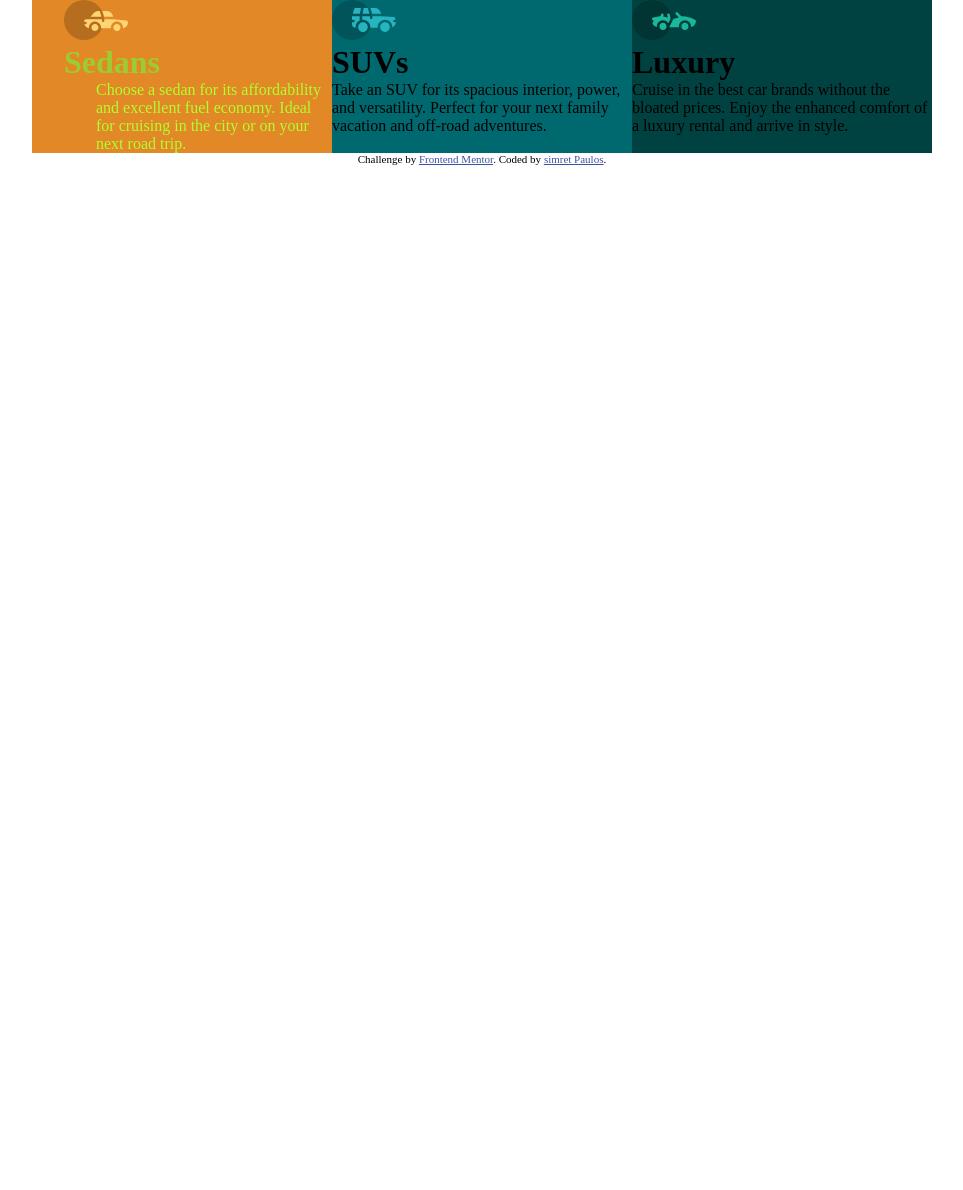
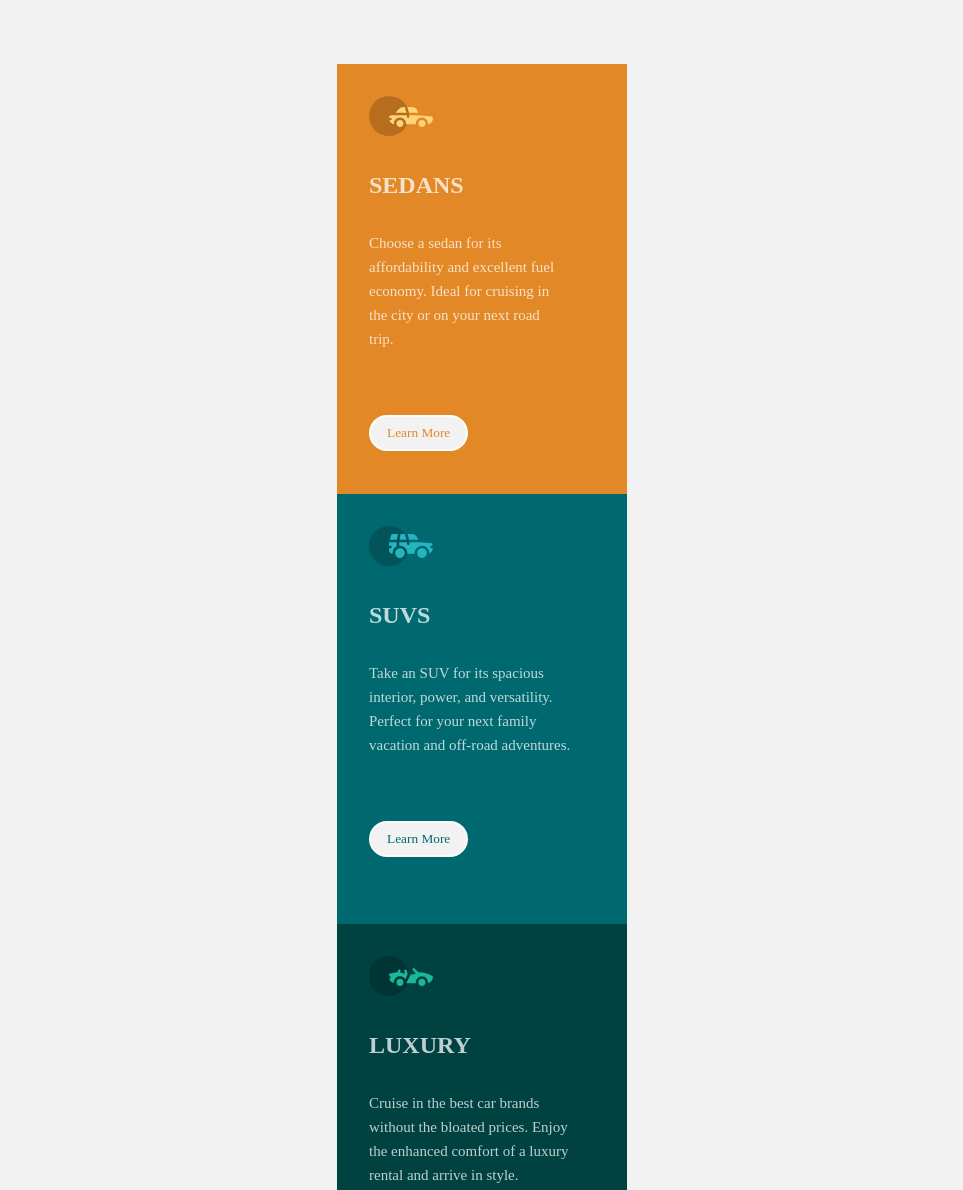
Before and after one commit to simretB05/3-column-cars-, a plain HTML site: page index.html in a window 1280 px wide. Shown: the top 1190 px of the page, without its empty margins (158-1121 px from the left). Before the commit the page ends 800 px from the top, so only its background shows below. Drawn offline with Linux system fonts and the light colour scheme; a web font is replaced by a local one.

Commit message:
last commit

```diff
--- a/index.html
+++ b/index.html
@@ -10,41 +10,43 @@
   <title>Frontend Mentor | 3-column preview card component</title>
 
   <!-- Feel free to remove these styles or customise in your own stylesheet 👍 -->
-
 </head>
 <body>
+  <section class="section">
   <div class="container">
-  <div class="card-holder">
-  <img class="card-holder__image" src="./images/icon-sedans.svg" alt="sedan-car image">
-  <div class="card-holder__section">
-  <h1 class="card-holder__title">Sedans</h1>
-  <p class="card-holder__bodycopy">Choose a sedan for its affordability and excellent fuel economy. Ideal for cruising in the city
+   <div class="sedan-card">
+    <img class="sedan-card__image" src="./images/icon-sedans.svg" alt="sedan-car image">
+     <div class="sedan-card__section">
+      <h1 class="sedan-card__title">SEDANS</h1>
+        <p class="sedan-card__bodycopy">Choose a sedan for its affordability and excellent fuel economy. Ideal for cruising in the city
            or on your next road trip.</p>
+           <button class="sedan-card__btn">Learn More</button>
      </div>
   </div>
-  <div class="card-suv">
-  <img src="./images/icon-suvs.svg" alt="suv-car image">
-
-  <div class="SUVs">
-    <h1>SUVs</h1>
-  <p>Take an SUV for its spacious interior, power, and versatility. Perfect for your next family vacation
+  <div class="suv-card">
+    <img class ="suv-card__image"src="./images/icon-suvs.svg" alt="suv-car image">
+      <div class="suv-card__section">
+        <h1 class="suv-card__title">SUVS</h1>
+          <p class="suv-card__bodycopy">Take an SUV for its spacious interior, power, and versatility. Perfect for your next family vacation
             and off-road adventures.</p>
+            <button class="suv-card__btn">Learn More</button>
       </div>
       </div>
-  <div class="card-luxury">
-  <img src="./images/icon-luxury.svg" alt="luxury-car image">
-  <div class="Luxury">
-    <h1>Luxury</h1>
-
-  <p>Cruise in the best car brands without the bloated prices. Enjoy the enhanced comfort of a luxury
+  <div class="luxury-card">
+    <img class ="luxury-card__image"src="./images/icon-luxury.svg" alt="luxury-car image">
+      <div class="luxury-card__section">
+       <h1 class="luxury-card__title">LUXURY</h1>
+        <p class="luxury-card__bodycopy">Cruise in the best car brands without the bloated prices. Enjoy the enhanced comfort of a luxury
          rental and arrive in style.</p>
+         <button class="luxury-card__btn">Learn More</button>
      </div>
     </div>
     </div>
+
   <div class="attribution">
     Challenge by <a href="https://www.frontendmentor.io?ref=challenge" target="_blank">Frontend Mentor</a>.
     Coded by <a href="#">simret Paulos</a>.
     </div>
-
+  </section>
 </body>
 </html>
--- a/partials/_typography.scss
+++ b/partials/_typography.scss
@@ -0,0 +1,25 @@
+@font-face {
+  font-family: "Lexend Deca";
+  font-style: normal;
+  font-weight: 400;
+  src: url(https://fonts.gstatic.com/s/lexenddeca/v9/K2F1fZFYk-dHSE0UPPuwQ5qnJy8.woff2)
+    format("woff2");
+}
+font-face {
+  font-family: "Big Shoulders Display";
+  font-style: normal;
+  font-weight: 100;
+  font-display: swap;
+  src: url(https://fonts.gstatic.com/s/bigshouldersdisplay/v4/fC1xPZJEZG-e9gHhdI4-NBbfd2ys3SjJCx1Ur-DsBpc.woff2)
+    format("woff2");
+}
+@mixin mobile {
+  @media (min-width: $mobile-breakpoint) {
+    @content;
+  }
+}
+@mixin desktop {
+  @media (min-width: $desktop-breakpoint) {
+    @content;
+  }
+}
--- a/partials/_variables.scss
+++ b/partials/_variables.scss
@@ -0,0 +1,2 @@
+$mobile-breakpoint: 375px;
+$desktop-breakpoint: 1440px;
--- a/styles.scss
+++ b/styles.scss
@@ -6,39 +6,149 @@
   margin: 0;
   padding: 0;
   box-sizing: border-box;
+  font-family: "Lexend Deca";
+}
+.section {
+  @include desktop {
+    display: block;
+    margin: 0 auto;
+    padding: 16rem 8rem;
+  }
 }
 .container {
-  display: flex;
-  justify-content: center;
-  flex-wrap: wrap;
+  background-color: $light-gray;
+  padding: 4rem 0 4rem 0;
+  @include desktop {
+    display: flex;
+    justify-content: center;
+    padding: 6rem 17rem 6rem 17rem;
+  }
 }
-.card-holder {
-  width: 300px;
+.sedan-card {
+  margin: 0 auto;
+  width: 290px;
+  height: 430px;
   background-color: $Bright-orange;
+  @include desktop {
+    margin: 0;
+  }
   &__image {
-    padding-left: 2rem;
+    padding: 2rem 2rem;
   }
   &__section {
     padding-left: 2rem;
   }
   &__title {
-    color: $light-gray;
-    color: yellowgreen;
+    color: $Transparent-white;
+    font-family: "Big Shoulders Display";
+    margin-bottom: 2rem;
   }
   &__bodycopy {
-    padding-left: 2rem;
-    color: greenyellow;
+    width: 225px;
+    margin-bottom: 4rem;
+    font-size: 15px;
+    color: $Transparent-white;
+    line-height: 1.5rem;
+    padding-right: 2rem;
+  }
+  &__btn {
+    padding: 0.5rem 1rem;
+    background-color: $light-gray;
+    border: 0.15rem solid $Transparent-white;
+    border-radius: 25rem;
+    color: $Bright-orange;
+  }
+  &__btn:hover {
+    background-color: $Bright-orange;
+    cursor: pointer;
+    color: $light-gray;
+    cursor: pointer;
   }
 }
-.card-suv {
-  width: 300px;
+.suv-card {
+  margin: 0 auto;
+  width: 290px;
+  height: 430px;
   background-color: $Dark-cyan;
+  @include desktop {
+    margin: 0;
+  }
+
+  &__image {
+    padding: 2rem 2rem;
+  }
+  &__section {
+    padding-left: 2rem;
+  }
+  &__title {
+    color: $Transparent-white;
+    margin-bottom: 2rem;
+  }
+  &__bodycopy {
+    width: 243px;
+    margin-bottom: 4rem;
+    font-size: 15px;
+    color: $Transparent-white;
+    line-height: 1.5rem;
+    padding-right: 2rem;
+  }
+  &__btn {
+    padding: 0.5rem 1rem;
+    background-color: $light-gray;
+    border: 0.15rem solid $Transparent-white;
+    border-radius: 25rem;
+    color: $Dark-cyan;
+  }
+  &__btn:hover {
+    background-color: $Dark-cyan;
+    cursor: pointer;
+    color: $light-gray;
+    cursor: pointer;
+  }
 }
-.card-luxury {
-  width: 300px;
+.luxury-card {
+  margin: 0 auto;
+  width: 290px;
+  height: 430px;
   background-color: $Very-darkcyan;
+  @include desktop {
+    margin: 0;
+  }
+
+  &__image {
+    padding: 2rem 2rem;
+  }
+  &__section {
+    padding-left: 2rem;
+  }
+  &__title {
+    color: $Transparent-white;
+    margin-bottom: 2rem;
+  }
+  &__bodycopy {
+    width: 242px;
+    margin-bottom: 4rem;
+    font-size: 15px;
+    color: $Transparent-white;
+    font-weight: 100;
+    line-height: 1.5rem;
+    padding-right: 2rem;
+  }
+  &__btn {
+    padding: 0.5rem 1rem;
+    background-color: $light-gray;
+    border: 0.15rem solid $Transparent-white;
+    border-radius: 25rem;
+    color: $Very-darkcyan;
+  }
+  &__btn:hover {
+    background-color: $Very-darkcyan;
+    color: $light-gray;
+    cursor: pointer;
+  }
 }
 .attribution {
+  padding-top: 2rem;
   font-size: 11px;
   text-align: center;
 }
```
Also changed, not shown: styles.css, 1 other file. Lines whose indentation alone changed are shown as unchanged.
